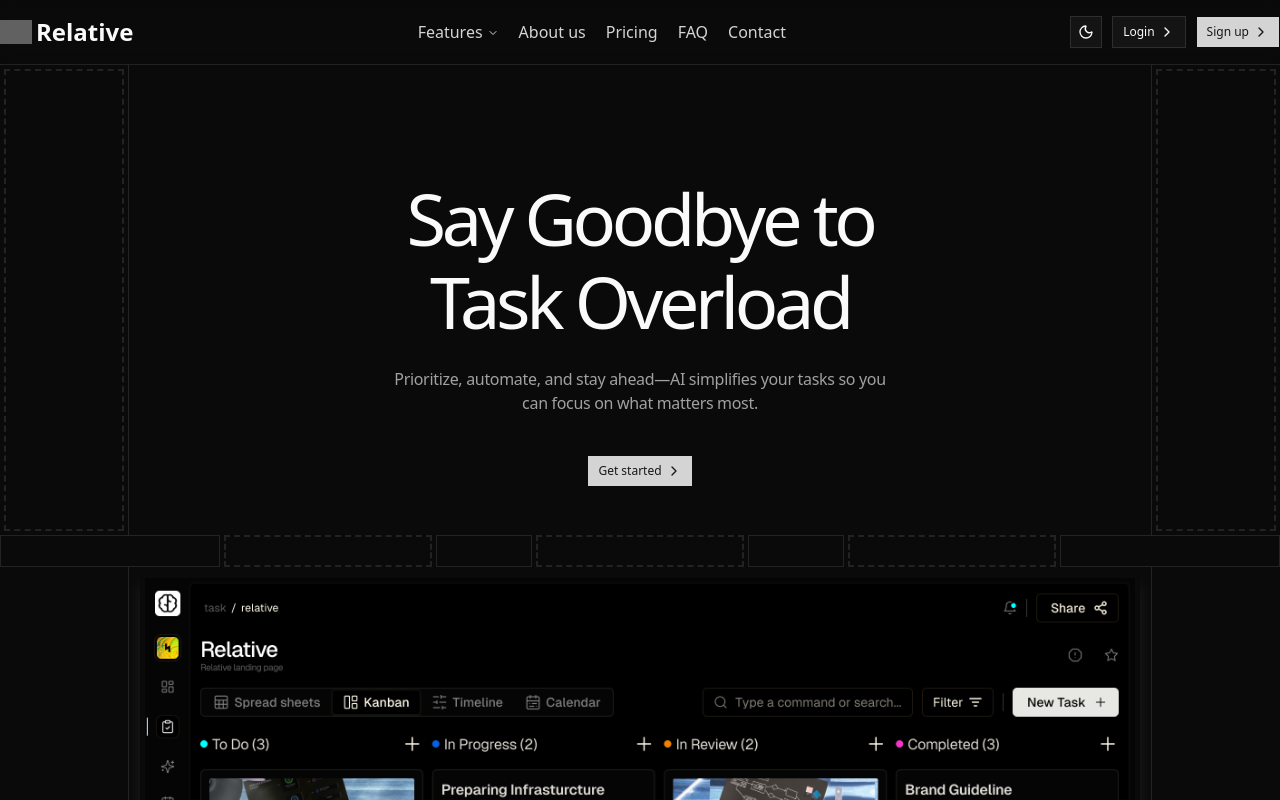
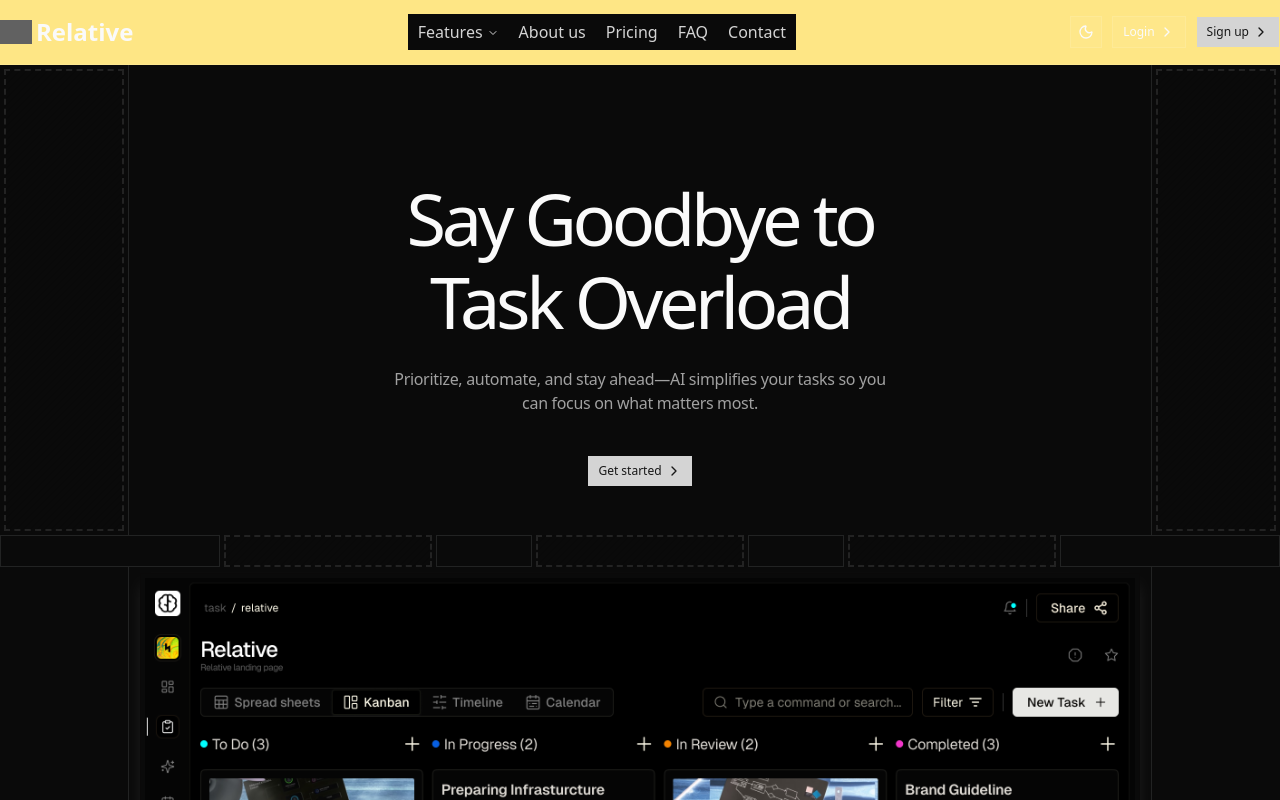
Before and after one commit to ispasdani/verdictu-com, a Next.js app: page / in a window 1280 px wide. Shown: the top 800 px of the page. Built offline with nearby package versions, Linux system fonts and the light colour scheme; grey boxes are pictures that could not be loaded.

Commit message:
styling adjusted

```diff
--- a/components/marketing-general/navbar.tsx
+++ b/components/marketing-general/navbar.tsx
@@ -61,7 +61,7 @@ const Navbar = () => {
   ];
 
   return (
-    <header className="relative z-50 border-b backdrop-blur-sm">
+    <header className="relative z-50 border-b backdrop-blur-sm w-full flex items-center justify-center bg-amber-200">
       <div className="container">
         <div className="flex h-16 items-center justify-between">
           {/* Logo */}
```
